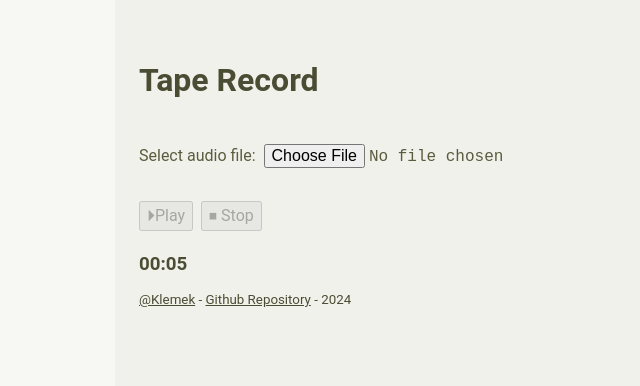
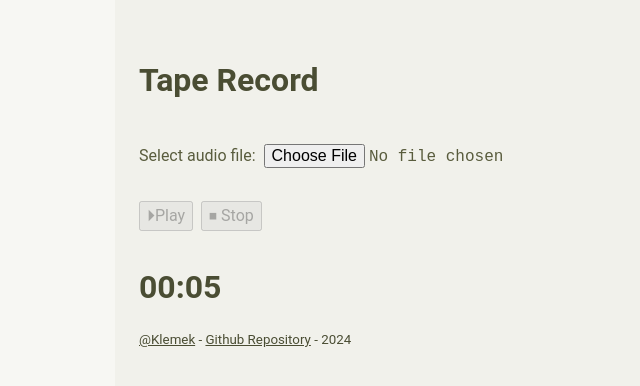
Before and after one commit to Klemek/tape-record, a plain HTML site: page index.html in a window 1280 px wide. Shown: the whole page, without its empty margins (189-829 px from the left). Drawn offline with nearby package versions, Linux system fonts and the light colour scheme.

Commit message:
Update index.html

```diff
--- a/index.html
+++ b/index.html
@@ -20,7 +20,7 @@
             <button @click="onPlay" :disabled="!canPlay">⏵Play</button>&nbsp;
             <button @click="onStop" :disabled="!canStop">⏹ Stop</button>
         </div>
-        <h3 :id="rid" :title="rid" :style="{color: color}">{{ remaining }}</h3>
+        <h1 :id="rid" :title="rid" :style="{color: color}">{{ remaining }}</h1>
         <small><a href="https://github.com/klemek" target="_blank">@Klemek</a> - <a href="https://github.com/klemek/tape-record" target="_blank">Github Repository</a> - 2024</small>
     </main>
 </body>
```
